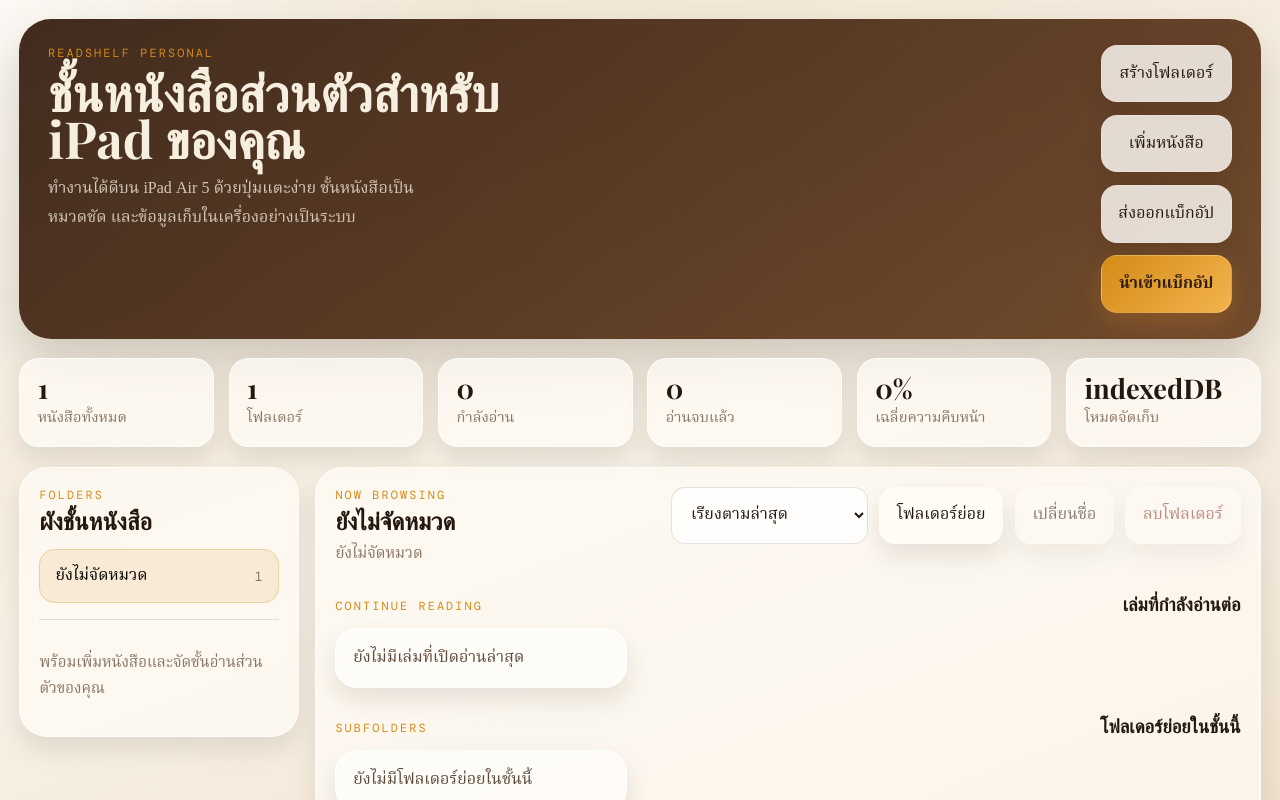
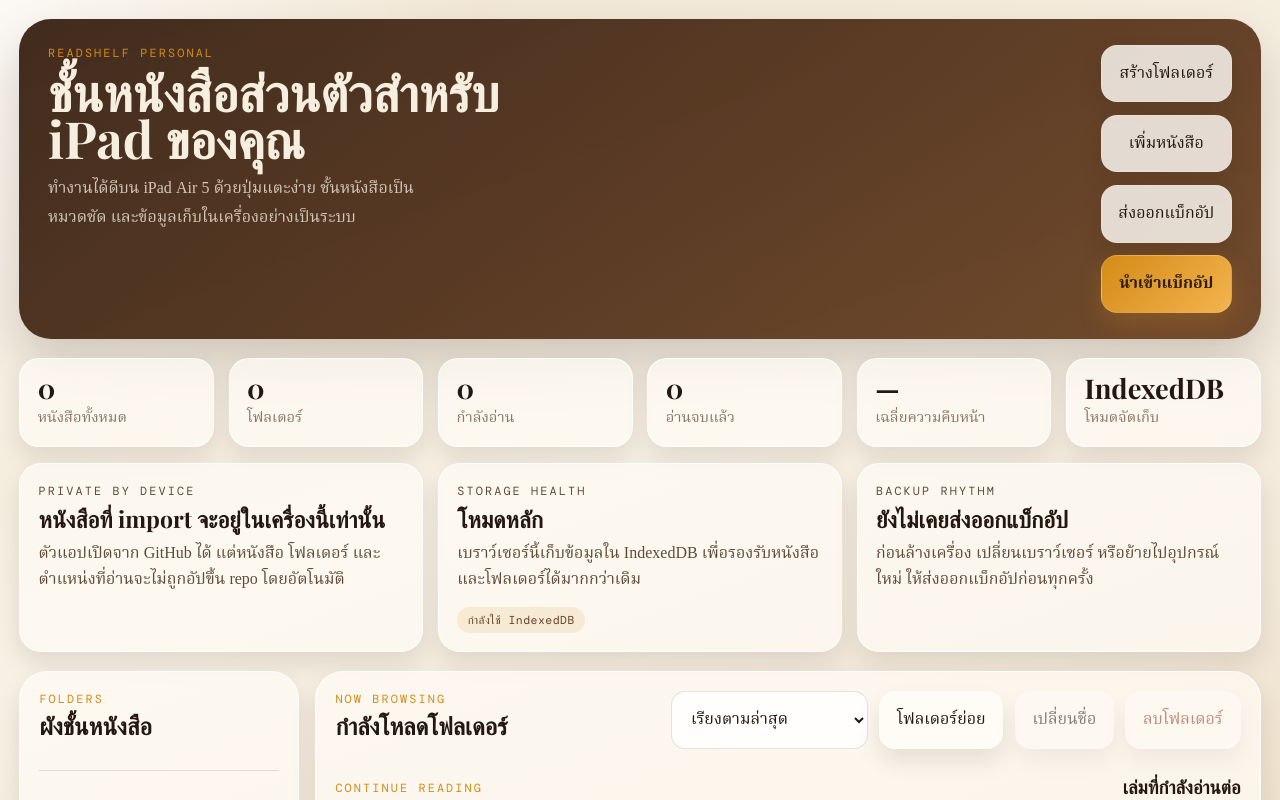
Before and after one commit to MooFilm/ipad-read-md, a React (Vite) app: page / in a window 1280 px wide. Shown: the top 800 px of the page. Built offline with nearby package versions, Linux system fonts and the light colour scheme.

Commit message:
tighten local-only privacy flow

```diff
--- a/src/App.jsx
+++ b/src/App.jsx
@@ -19,6 +19,38 @@ const EMPTY_PASSAGE = {
   heading: 'พร้อมอ่าน',
   excerpt: 'เริ่มเลื่อนอ่าน แล้วระบบจะจำตำแหน่งล่าสุดและช่วยคุณกลับมาจุดเดิมได้',
 }
+const STARTER_GUIDE_MARKDOWN = `# Welcome Guide
+
+ReadShelf Personal เวอร์ชันนี้ออกแบบมาให้ใช้เหมือนแอปส่วนตัวบน iPad โดยตรง
+
+## ข้อมูลของคุณอยู่ที่ไหน
+
+- ตัวโปรแกรมเปิดผ่าน GitHub Pages ได้
+- แต่หนังสือที่คุณ import, โฟลเดอร์, progress, และ bookmark จะเก็บอยู่ในเบราว์เซอร์ของเครื่องนี้เท่านั้น
+- ถ้าเปิดลิงก์เดียวกันจากเครื่องอื่น จะไม่เห็นหนังสือส่วนตัวของคุณ
+
+## เริ่มต้นใช้งาน
+
+1. กดปุ่ม **เพิ่มหนังสือ**
+2. เลือกไฟล์ .md จากเครื่องของคุณ
+3. ถ้าต้องการจัดหมวด ให้สร้างโฟลเดอร์ก่อนแล้วค่อย import
+
+## สิ่งสำคัญที่ควรจำ
+
+- ถ้าล้างข้อมูลเว็บไซต์ของเบราว์เซอร์ ข้อมูลในเครื่องนี้อาจหาย
+- ควรใช้ปุ่ม **ส่งออกแบ็กอัป** เป็นระยะ
+- ถ้าต้องการย้ายไปเครื่องใหม่ ให้ใช้ไฟล์แบ็กอัปแล้วค่อย **นำเข้าแบ็กอัป**
+
+## ใช้บน iPad ให้ลื่นที่สุด
+
+- เปิดผ่าน Safari
+- กด Share > Add to Home Screen
+- ใช้แนวตั้งตอนอ่านยาว และแนวนอนตอนจัดโฟลเดอร์หรือเลือกหนังสือ
+`
+const STORAGE_MODE_LABEL = {
+  indexedDB: 'IndexedDB',
+  localStorage: 'localStorage',
+}
 
 function createId(prefix) {
   return `${prefix}-${Date.now().toString(36)}-${Math.random().toString(36).slice(2, 8)}`
@@ -32,6 +64,26 @@ function createDefaultFolder() {
     createdAt: Date.now(),
     updatedAt: Date.now(),
     fixed: true,
+  }
+}
+
+function createStarterBook(fontSize) {
+  const content = STARTER_GUIDE_MARKDOWN
+
+  return {
+    id: createId('book'),
+    title: 'Welcome Guide',
+    fileName: 'welcome.md',
+    folderId: DEFAULT_FOLDER_ID,
+    content,
+    excerpt: extractLead(content),
+    createdAt: Date.now(),
+    updatedAt: Date.now(),
+    lastOpenedAt: null,
+    lastReadAt: null,
+    progress: 0,
+    readerFontSize: fontSize ?? defaultPrefs.fontSize,
+    bookmarks: [],
   }
 }
 
@@ -274,6 +326,28 @@ function App() {
     }
   }, [books, folders.length])
 
+  const backupStatus = useMemo(() => {
+    if (!prefs.lastBackupAt) {
+      return 'ยังไม่เคยส่งออกแบ็กอัป'
+    }
+
+    return `สำรองล่าสุด ${formatDate(prefs.lastBackupAt)}`
+  }, [prefs.lastBackupAt])
+
+  const storageSummary = useMemo(() => {
+    if (storageMode === 'localStorage') {
+      return {
+        title: 'โหมดสำรอง',
+        detail: 'เบราว์เซอร์นี้ใช้ localStorage อยู่ จึงควรแบ็กอัปบ่อยกว่าปกติ',
+      }
+    }
+
+    return {
+      title: 'โหมดหลัก',
+      detail: 'เบราว์เซอร์นี้เก็บข้อมูลใน IndexedDB เพื่อรองรับหนังสือและโฟลเดอร์ได้มากกว่าเดิม',
+    }
+  }, [storageMode])
+
   useEffect(() => {
     let active = true
 
@@ -296,33 +370,9 @@ function App() {
       }
 
       if (!nextBooks.length) {
-        try {
-          const response = await fetch(`${import.meta.env.BASE_URL}docs/welcome.md`)
-
-          if (response.ok) {
-            const content = await response.text()
-            const seedBook = {
-              id: createId('book'),
-              title: 'Welcome Guide',
-              fileName: 'welcome.md',
-              folderId: DEFAULT_FOLDER_ID,
-              content,
-              excerpt: extractLead(content),
-              createdAt: Date.now(),
-              updatedAt: Date.now(),
-              lastOpenedAt: null,
-              lastReadAt: null,
-              progress: 0,
-              readerFontSize: snapshot.prefs.fontSize ?? defaultPrefs.fontSize,
-              bookmarks: [],
-            }
-
-            nextBooks = [seedBook]
-            await putBook(seedBook)
-          }
-        } catch {
-          nextBooks = []
-        }
+        const seedBook = createStarterBook(snapshot.prefs.fontSize ?? defaultPrefs.fontSize)
+        nextBooks = [seedBook]
+        await putBook(seedBook)
       }
 
       setFolders(nextFolders)
@@ -666,12 +716,16 @@ function App() {
   }
 
   async function handleExportBackup() {
+    const nextPrefs = {
+      ...prefs,
+      lastBackupAt: Date.now(),
+    }
     const payload = {
       version: 1,
       exportedAt: Date.now(),
       folders,
       books,
-      prefs,
+      prefs: nextPrefs,
     }
 
     const blob = new Blob([JSON.stringify(payload, null, 2)], {
@@ -684,7 +738,10 @@ function App() {
     anchor.download = `readshelf-backup-${new Date().toISOString().slice(0, 10)}.json`
     anchor.click()
     URL.revokeObjectURL(url)
+    setPrefs(nextPrefs)
+    await putPrefs(nextPrefs)
     showToast('ส่งออกแบ็กอัปแล้ว')
+    setStatus('สำรองข้อมูลของเครื่องนี้เรียบร้อยแล้ว')
   }
 
   async function handleImportBackup(event) {
@@ -863,8 +920,30 @@ function App() {
           <span>เฉลี่ยความคืบหน้า</span>
         </article>
         <article className="stat-card">
-          <strong>{storageMode}</strong>
+          <strong>{STORAGE_MODE_LABEL[storageMode] ?? storageMode}</strong>
           <span>โหมดจัดเก็บ</span>
+        </article>
+      </section>
+
+      <section className="assurance-strip">
+        <article className="assurance-card">
+          <p className="eyebrow">Private by Device</p>
+          <h3>หนังสือที่ import จะอยู่ในเครื่องนี้เท่านั้น</h3>
+          <p>
+            ตัวแอปเปิดจาก GitHub ได้ แต่หนังสือ โฟลเดอร์ และตำแหน่งที่อ่านจะไม่ถูกอัปขึ้น repo
+            โดยอัตโนมัติ
+          </p>
+        </article>
+        <article className="assurance-card">
+          <p className="eyebrow">Storage Health</p>
+          <h3>{storageSummary.title}</h3>
+          <p>{storageSummary.detail}</p>
+          <small>กำลังใช้ {STORAGE_MODE_LABEL[storageMode] ?? storageMode}</small>
+        </article>
+        <article className="assurance-card">
+          <p className="eyebrow">Backup Rhythm</p>
+          <h3>{backupStatus}</h3>
+          <p>ก่อนล้างเครื่อง เปลี่ยนเบราว์เซอร์ หรือย้ายไปอุปกรณ์ใหม่ ให้ส่งออกแบ็กอัปก่อนทุกครั้ง</p>
         </article>
       </section>
 
--- a/src/libraryStore.js
+++ b/src/libraryStore.js
@@ -8,6 +8,7 @@ const FALLBACK_KEY = 'readshelf-personal-fallback'
 const defaultPrefs = {
   sortBy: 'recent',
   fontSize: 18,
+  lastBackupAt: null,
 }
 
 let dbPromise = null
--- a/src/styles.css
+++ b/src/styles.css
@@ -187,6 +187,46 @@ select {
   margin-top: 0.28rem;
   color: var(--ink-muted);
   font-size: 0.92rem;
+}
+
+.assurance-strip {
+  margin-top: 1rem;
+  display: grid;
+  grid-template-columns: repeat(3, minmax(0, 1fr));
+  gap: 0.9rem;
+}
+
+.assurance-card {
+  padding: 1.1rem 1.15rem;
+  border-radius: 22px;
+  background: rgba(255, 252, 246, 0.68);
+  border: 1px solid rgba(255, 255, 255, 0.82);
+  box-shadow: var(--shadow-soft);
+}
+
+.assurance-card h3 {
+  margin: 0.35rem 0 0.55rem;
+  font-family: 'Playfair Display', serif;
+  font-size: clamp(1.2rem, 1.8vw, 1.55rem);
+  line-height: 1.08;
+}
+
+.assurance-card p {
+  margin: 0;
+  color: var(--ink-soft);
+  line-height: 1.65;
+}
+
+.assurance-card small {
+  display: inline-flex;
+  margin-top: 0.85rem;
+  padding: 0.35rem 0.65rem;
+  border-radius: 999px;
+  background: rgba(212, 139, 23, 0.12);
+  color: var(--wood-mid);
+  font-family: 'DM Mono', monospace;
+  font-size: 0.72rem;
+  letter-spacing: 0.04em;
 }
 
 .app-main {
@@ -785,6 +825,10 @@ select {
     grid-template-columns: repeat(3, minmax(0, 1fr));
   }
 
+  .assurance-strip {
+    grid-template-columns: 1fr;
+  }
+
   .recent-row,
   .folder-grid,
   .book-grid {
@@ -850,6 +894,7 @@ select {
     grid-template-columns: repeat(2, minmax(0, 1fr));
   }
 
+  .assurance-strip,
   .folder-tree,
   .recent-row,
   .folder-grid,
```
Also changed, not shown: 2 other files (tests, documents, lock files or other folders).
